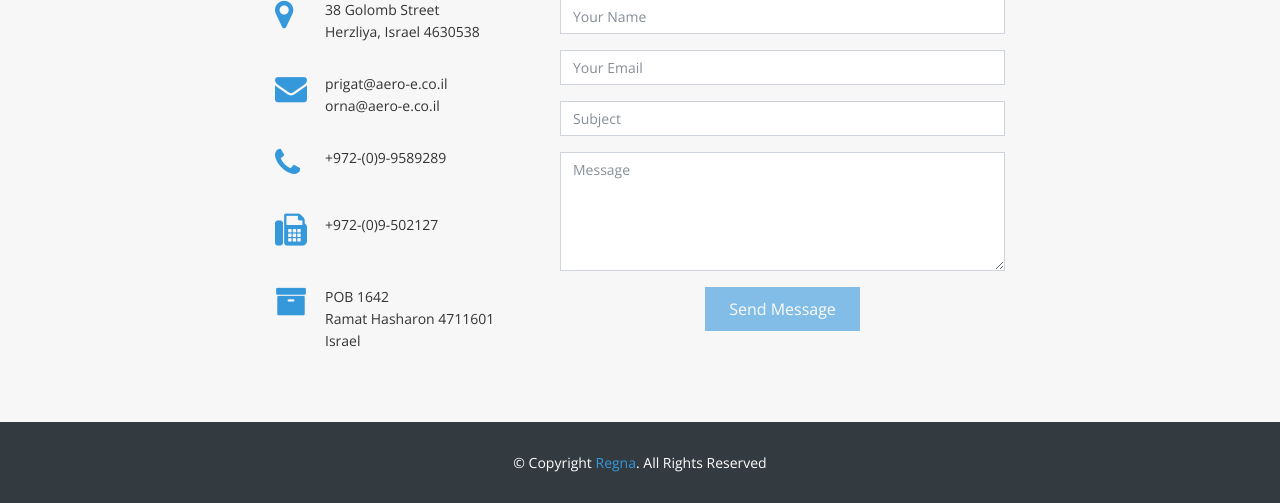
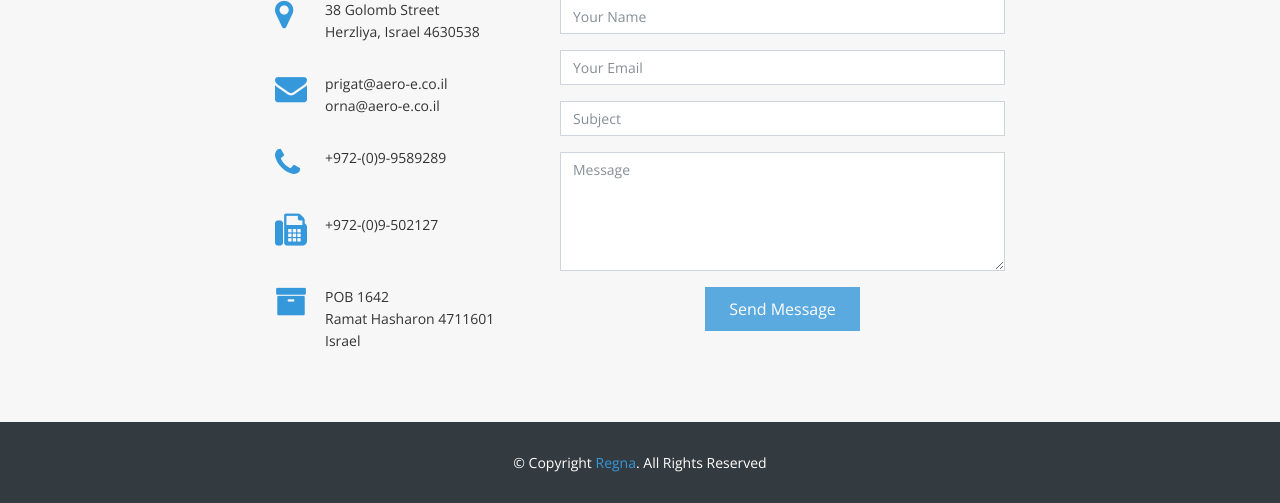
Before and after one commit to royprigat/aero-equipment, a PHP site: page /index.html in a window 1280 px wide, with the pointer over the restyled element. Shown: the part 3648-4151 px from the top of the page. Run offline with PHP 8.4, Linux system fonts and the light colour scheme; some libraries are stand-ins or nearby versions.

```diff
--- a/css/style.css
+++ b/css/style.css
@@ -920,7 +920,8 @@ body {
   }
 
   #contact .form button[type="submit"]:hover {
-    opacity: 0.6;
+    opacity: 0.8;
+    cursor: pointer;
   }
 
   /*--------------------------------------------------------------
```
Also changed, not shown: img/aero-logo.png, img/biometrix-logo.png, img/biosense-logo.png, img/cables-ip.jpg, img/ceragon-logo.png, img/eci-logo.png, img/elal-logo.png, img/elbit-logo.png, img/iai-logo.png, img/iprocess-logo.png, 1 other file.
